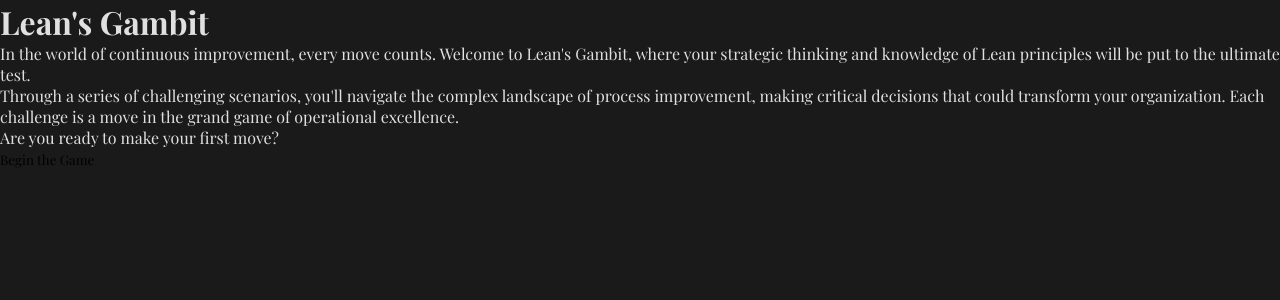
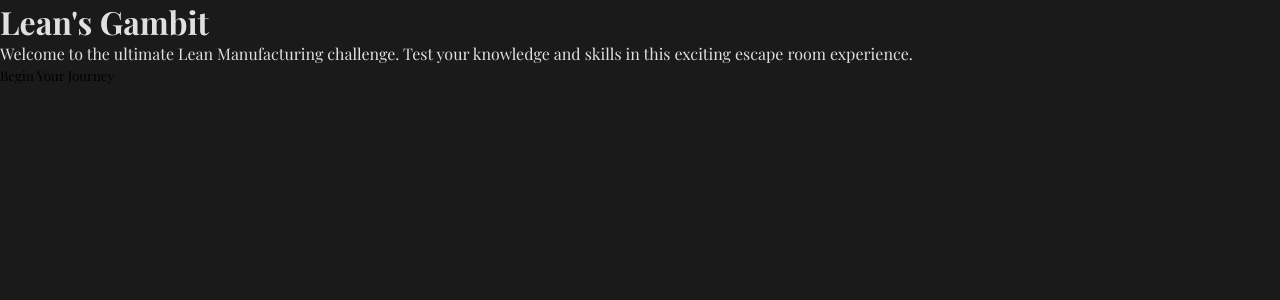
Before and after one commit to tipsyelifant/lean-gambit, a React (Vite) app: page / in a window 1280 px wide. Shown: the top 300 px of the page. Built offline with nearby package versions, Linux system fonts and the light colour scheme.

Commit message:
Update Home.tsx

```diff
--- a/src/pages/Home.tsx
+++ b/src/pages/Home.tsx
@@ -1,30 +1,19 @@
-import { useNavigate } from 'react-router-dom';
+import { useNavigate } from 'react-router-dom'
 
 function Home() {
-  const navigate = useNavigate();
+  const navigate = useNavigate()
 
   return (
     <div className="home-container">
-      <h1>Lean's Gambit</h1>
-      <div className="game-description">
-        <p>
-          In the world of continuous improvement, every move counts. Welcome to Lean's Gambit,
-          where your strategic thinking and knowledge of Lean principles will be put to the ultimate test.
-        </p>
-        <p>
-          Through a series of challenging scenarios, you'll navigate the complex landscape of
-          process improvement, making critical decisions that could transform your organization.
-          Each challenge is a move in the grand game of operational excellence.
-        </p>
-        <p>
-          Are you ready to make your first move?
-        </p>
+      <div className="home-content">
+        <h1>Lean's Gambit</h1>
+        <p>Welcome to the ultimate Lean Manufacturing challenge. Test your knowledge and skills in this exciting escape room experience.</p>
+        <button className="start-button" onClick={() => navigate('/registration')}>
+          Begin Your Journey
+        </button>
       </div>
-      <button className="start-button" onClick={() => navigate('/letter')}>
-        Begin the Game
-      </button>
     </div>
-  );
+  )
 }
 
-export default Home;
+export default Home
```
